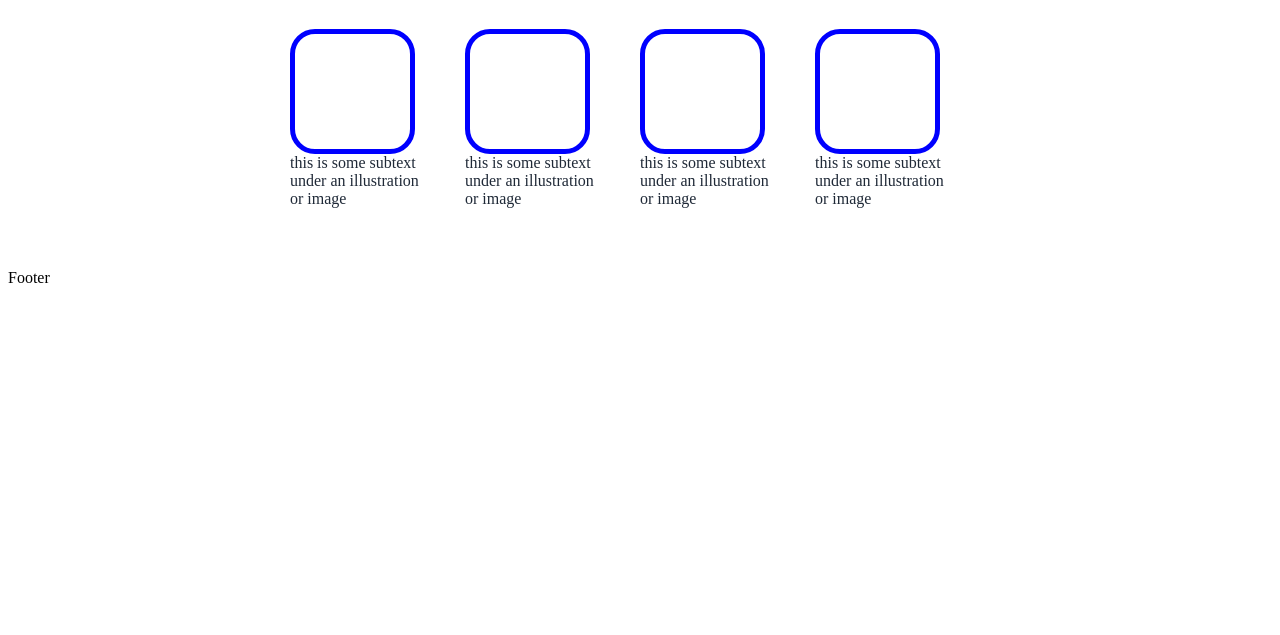
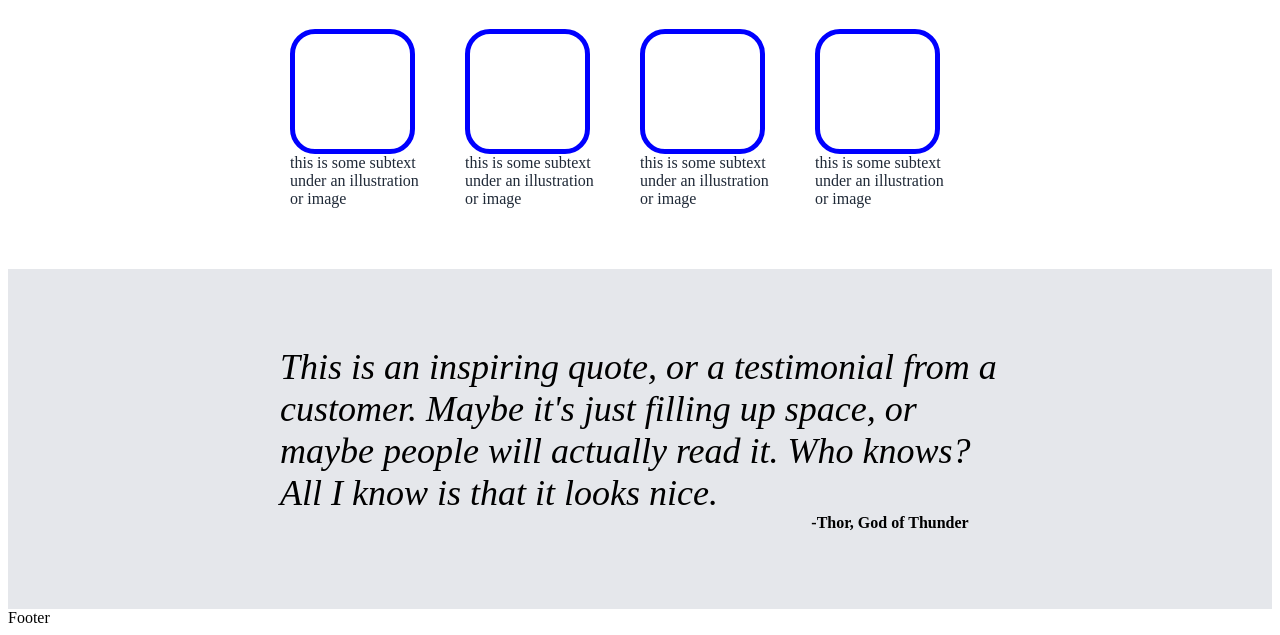
Before and after one commit to ejrober/Landing-page-01, a plain HTML site: page index.html in a window 1280 px wide. Shown: the part 424-1059 px from the top of the page. Before the commit the page ends 800 px from the top, so only its background shows below. Drawn offline with Linux system fonts and the light colour scheme.

Commit message:
Quote section added

```diff
--- a/index.html
+++ b/index.html
@@ -47,6 +47,13 @@
             </div>
 
         </div>
+
+        <div class="Asgard">
+            <div class="Quote">This is an inspiring quote, or a testimonial from a customer. Maybe it's just filling
+                up space, or maybe people will actually read it. Who knows? All I know is that it looks nice.
+            </div>
+            <div class="Thor">-Thor, God of Thunder</div>
+        </div>
     </div>
 
     <div class="Footer">Footer</div>
--- a/styles.css
+++ b/styles.css
@@ -119,3 +119,24 @@
     border: 5px solid blue;
     border-radius: 25px;
   }
+
+  .Asgard{
+    background-color: #e5e7eb;
+    min-height: 340px;
+    display: flex;
+    align-items: center;
+    justify-content: center;
+    flex-direction: column;
+  }
+
+  .Quote{
+    max-width: 720px;
+    font-size: 36px;
+    font-style: italic;
+    font-weight: lighter;
+  }
+
+  .Thor{
+    margin-left: 500px;
+    font-weight: bold;
+  }
```
